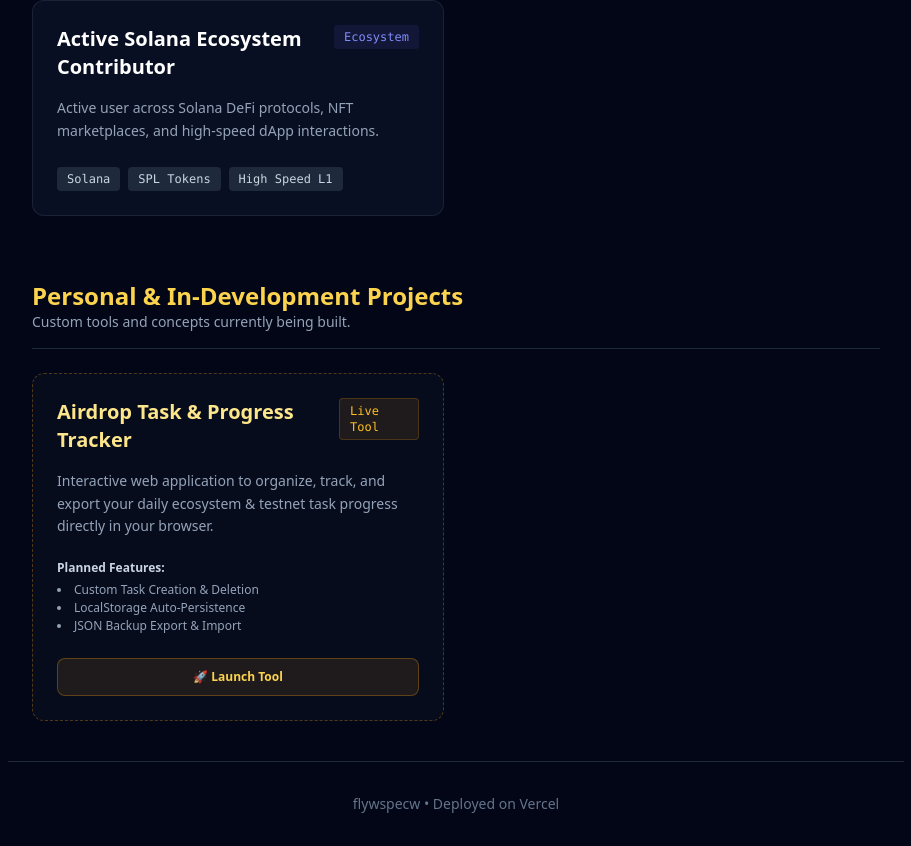
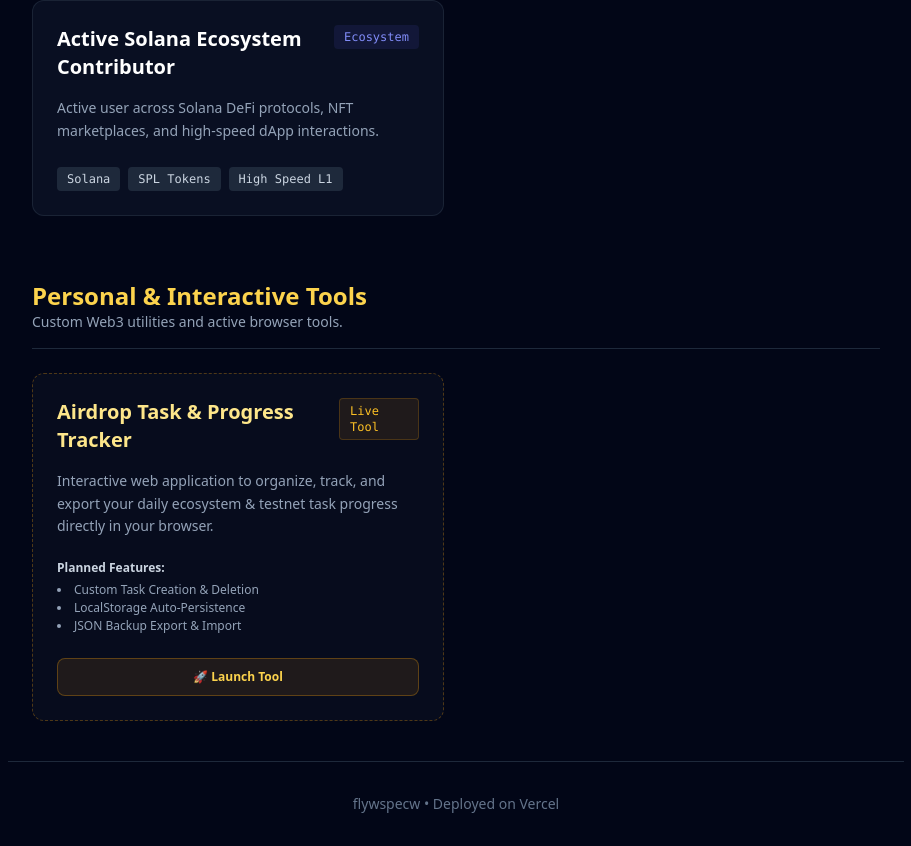
Before and after one commit to diyanf/flywspecw-portfolio, a Next.js app: page / in a window 1280 px wide. Shown: the part 1463-2309 px from the top of the page, without its empty margins (184-1095 px from the left). Built offline with nearby package versions, Linux system fonts and the light colour scheme.

Commit message:
Update page.tsx

```diff
--- a/src/app/page.tsx
+++ b/src/app/page.tsx
@@ -1,9 +1,9 @@
-import Header from '@/components/Header';
-import BioSection from '@/components/BioSection';
-import ProjectCard from '@/components/ProjectCard';
-import CustomProjectCard from '@/components/CustomProjectCard';
-import { historyProjects } from '@/data/projects';
-import { customProjects } from '@/data/customProjects';
+import Header from '../components/Header';
+import BioSection from '../components/BioSection';
+import ProjectCard from '../components/ProjectCard';
+import CustomProjectCard from '../components/CustomProjectCard';
+import { historyProjects } from '../data/projects';
+import { customProjects } from '../data/customProjects';
 
 export default function Home() {
   return (
@@ -27,8 +27,8 @@ export default function Home() {
 
         <section className="space-y-6">
           <div className="border-b border-slate-800 pb-4">
-            <h2 className="text-2xl font-bold text-amber-300">Personal & In-Development Projects</h2>
-            <p className="text-slate-400 text-sm">Custom tools and concepts currently being built.</p>
+            <h2 className="text-2xl font-bold text-amber-300">Personal & Interactive Tools</h2>
+            <p className="text-slate-400 text-sm">Custom Web3 utilities and active browser tools.</p>
           </div>
           <div className="grid grid-cols-1 md:grid-cols-2 gap-6">
             {customProjects.map((item) => (
```
